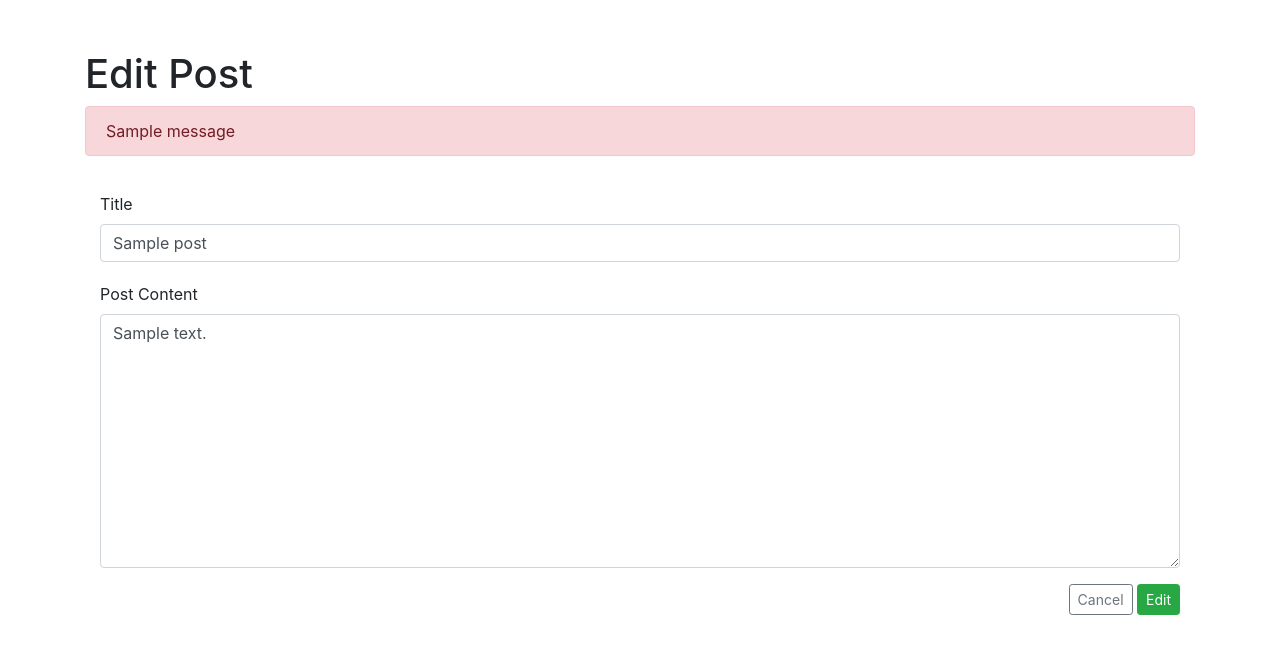
After one commit to brianelizondo/SQLAlchemyManyToMany, a Flask app: page /posts/1/edit in a window 1280 px wide. The commit adds this page. Shown: the top 654 px of the page. Run offline with Flask 2, Linux system fonts and the light colour scheme; tables that the repository leaves empty hold one stand-in row (values such as "Sample post"); one stand-in notice (Sample message) is shown.

Commit message:
Part Two => Modify user interface for better user detail, new post form, post details and edit post

```diff
--- a/app.py
+++ b/app.py
@@ -80,7 +80,8 @@ def users_details(user_id):
     Have a button to get to their edit page, and to delete the user.
     """
     user = User.query.get(user_id)
-    return render_template("user_details.html", user=user)
+    posts = Post.query.filter_by(user_id=user_id).all()
+    return render_template("user_details.html", user=user, posts=posts)
 
 
 @app.route("/users/<int:user_id>/edit")
@@ -164,12 +165,13 @@ def add_post_process(user_id):
         flash("Please enter the post content")
 
     if valid_fields:
-        new_post = Post(title=post_title, content=post_content, created_at=post_created)
+        new_post = Post(title=post_title, content=post_content, created_at=post_created, user_id=user_id)
         db.session.add(new_post)
         db.session.commit()
         flash("The post was added successfully")
-
-    return redirect(f'/users/{ user_id }')
+        return redirect(f'/users/{ user_id }')
+    else:
+        return redirect(f'/users/{ user_id }/posts/new')
 
 
 @app.route("/posts/<int:post_id>")
--- a/static/style.css
+++ b/static/style.css
@@ -14,3 +14,15 @@ ul li{
 .image_profile{
     max-width: 100%;
 }
+.post_link{
+    font-size: 13px;
+    line-height: 20px;
+}
+.post_author{
+    font-style: italic;
+    font-size: 12px;
+}
+.post_author{
+    font-style: italic;
+    font-size: 12px;
+}
--- /dev/null
+++ b/templates/post_edit.html
@@ -0,0 +1,36 @@
+{% extends "base.html" %}
+
+{% block title %}Edit a Post{% endblock %}
+
+{% block content %}
+<div class="container">
+  <div class="row">
+    <div class="col">
+      <h1>Edit Post</h1>
+
+      {% with messages = get_flashed_messages() %}
+        {% if messages %}
+            {% for msg in messages %}
+      <div class="alert alert-danger" role="alert">{{ msg }}</div>
+            {% endfor %}
+        {% endif %}
+      {% endwith %}
+
+      <form action="/posts/{{ post.id }}/edit" method="post">
+        <div class="col-auto">
+          <label for="post_title" class="form-label">Title</label>
+          <input type="text" class="form-control" id="post_title" name="post_title" value="{{ post.title }}">
+        </div>
+        <div class="col-auto">
+          <label for="post_content" class="form-label">Post Content</label>
+          <textarea name="post_content" id="post_content" class="form-control" cols="30" rows="10">{{ post.content }}</textarea>
+        </div>
+        <div class="col-auto text-right mt-3">
+          <a class="btn btn-outline-secondary btn-sm" href="/posts/{{ post.id }}" role="button">Cancel</a>
+          <button type="submit" class="btn btn-success btn-sm">Edit</button>
+        </div>
+      </form>
+    </div>
+  </div>
+</div>
+{% endblock %}
```
Also changed, not shown: templates/post_details.html (added, +25 -0 lines), templates/post_new.html (added, +36 -0 lines), templates/user_details.html (+17 -0 lines), templates/user_edit.html (renamed from templates/edit_user.html), templates/user_new.html (renamed from templates/new_user.html).
